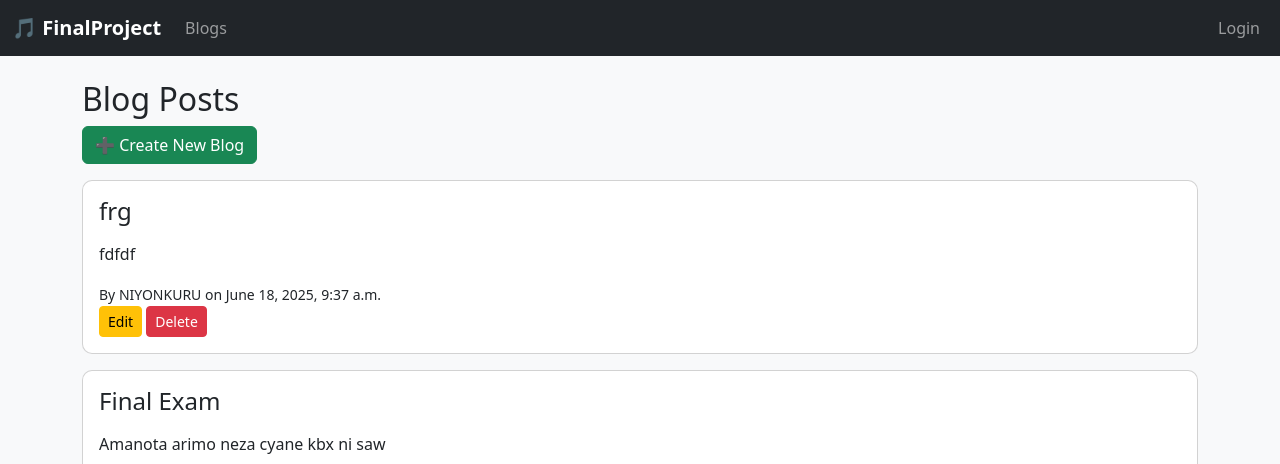
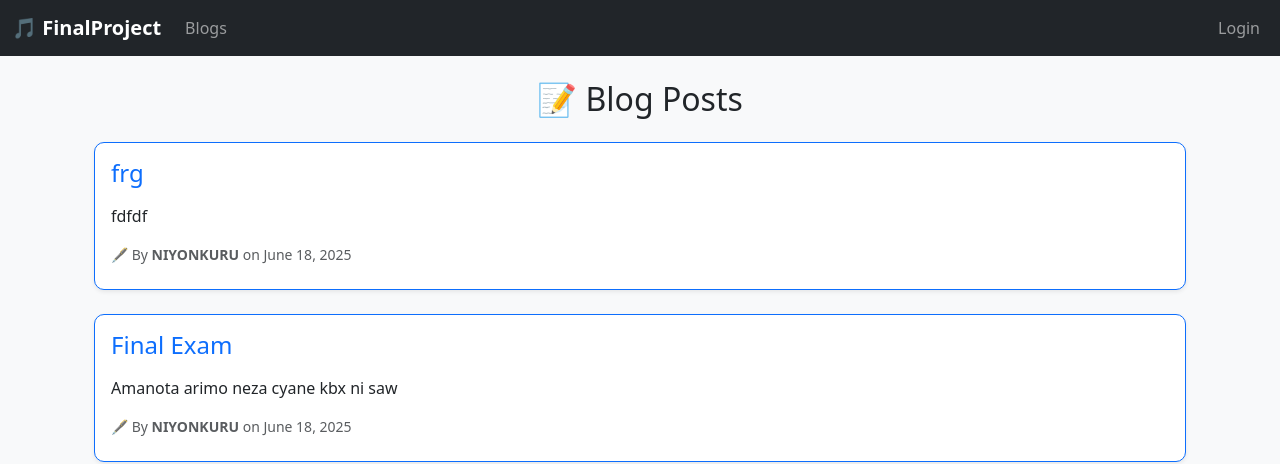
Before and after one commit to Alexisn97/Final-project, a Django app: page /Blogs/all_blogs/ in a window 1280 px wide. Shown: the top 464 px of the page. Run offline with Django 5.2, Linux system fonts and the light colour scheme; data comes from the database, SQL or seed files in the repository; both versions use the stored data as it was after the commit.

Commit message:
Fix Isuues

```diff
--- a/FinalProject/urls.py
+++ b/FinalProject/urls.py
@@ -18,7 +18,7 @@ from django.contrib import admin
 from django.urls import path, include
 from django.conf import settings
 from django.conf.urls.static import static
-from django.contrib.auth.views import LogoutView
+from django.contrib.auth.views import LogoutView, LoginView
 from FinalApp.views import CustomLoginView, homePage
 
 
@@ -27,7 +27,7 @@ urlpatterns = [
     path('admin/', admin.site.urls),
     path('Blogs/', include('FinalApp.urls')),
     path('accounts/', include('django.contrib.auth.urls')),
-     path('login/', CustomLoginView.as_view(), name='login'),
+     path('login/', LoginView.as_view(), name='login'),
     path('logout/', LogoutView.as_view(), name='logout'),
     path("", homePage, name="home"),
 ]
--- a/templates/blog_form.html
+++ b/templates/blog_form.html
@@ -1,7 +1,7 @@
 {% extends 'base.html' %}
 {% block content %}
   <h2>{{ form.instance.pk|yesno:"Edit Blog,New Blog" }}</h2>
-  <form method="post">
+  <form method="post" enctype="multipart/form-data">
     {% csrf_token %}
     {{ form.as_p }}
     <button type="submit" class="btn btn-primary">Save</button>
--- a/templates/blog_list.html
+++ b/templates/blog_list.html
@@ -1,19 +1,55 @@
 {% extends 'base.html' %}
+{% load static %}
+
 {% block content %}
-  <h2>Blog Posts</h2>
-  <a href="{% url 'blog_create' %}" class="btn btn-success mb-3">➕ Create New Blog</a>
-  {% for blog in blogs %}
-    <div class="card mb-3">
-      <div class="card-body">
-        <h4>{{ blog.title }}</h4>
-        <p>{{ blog.content|linebreaks }}</p>
-        <small>By {{ blog.author }} on {{ blog.created_at }}</small>
-        <br>
-        <a href="{% url 'blog_edit' blog.id %}" class="btn btn-warning btn-sm">Edit</a>
-        <a href="{% url 'blog_delete' blog.id %}" class="btn btn-danger btn-sm">Delete</a>
+  <div class="container mt-4">
+    <h2 class="text-center mb-4">📝 Blog Posts</h2>
+
+    {% if user.is_authenticated %}
+      <div class="text-end mb-4">
+        <a href="{% url 'blog_create' %}" class="btn btn-success btn-lg shadow">
+          ➕ Create New Blog
+        </a>
       </div>
-    </div>
-  {% empty %}
-    <p>No blog posts yet.</p>
-  {% endfor %}
+    {% endif %}
+
+    {% for blog in blogs %}
+      <div class="card mb-4 shadow-sm border-primary">
+        <div class="row g-0">
+          {% if blog.picture %}
+            <div class="col-md-4">
+              <img src="{{ blog.picture.url }}" class="img-fluid rounded-start" alt="{{ blog.title }}">
+            </div>
+          {% endif %}
+          <div class="col-md-8">
+            <div class="card-body">
+              <h4 class="card-title text-primary">{{ blog.title }}</h4>
+              {% if blog.description %}
+                <p class="card-text"><em>{{ blog.description }}</em></p>
+              {% endif %}
+              <p class="card-text">{{ blog.content|linebreaks }}</p>
+              <p class="text-muted small mb-2">
+                🖋️ By <strong>{{ blog.author }}</strong> on {{ blog.created_at|date:"F d, Y" }}
+              </p>
+
+              {% if user.is_authenticated and blog.author == user %}
+                <div class="d-flex gap-2">
+                  <a href="{% url 'blog_edit' blog.id %}" class="btn btn-outline-warning btn-sm">
+                    ✏️ Edit
+                  </a>
+                  <a href="{% url 'blog_delete' blog.id %}" class="btn btn-outline-danger btn-sm">
+                    🗑️ Delete
+                  </a>
+                </div>
+              {% endif %}
+            </div>
+          </div>
+        </div>
+      </div>
+    {% empty %}
+      <div class="alert alert-info text-center">
+        <strong>No blog posts yet.</strong> Be the first to create one!
+      </div>
+    {% endfor %}
+  </div>
 {% endblock %}
```
Also changed, not shown: db.sqlite3.
